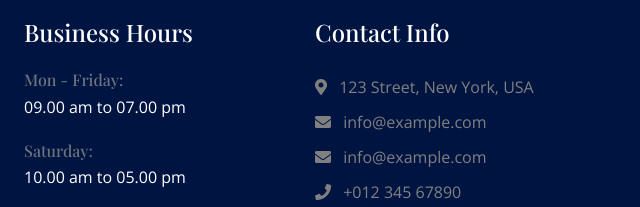
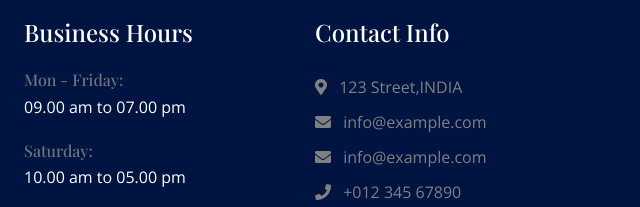
Before and after one commit to sachinsain07/water.github.com, a plain HTML site: page contact.html in a window 1280 px wide. Shown: the part 1515-1722 px from the top of the page, 640-1280 px from the left. Drawn offline with nearby package versions, Linux system fonts and the light colour scheme; a web font is replaced by a local one.

Commit message:
contact.html

```diff
--- a/contact.html
+++ b/contact.html
@@ -287,7 +287,7 @@
                 <div class="col-md-6 col-lg-6 col-xl-3">
                     <div class="footer-item d-flex flex-column">
                         <h4 class="text-white mb-4">Contact Info</h4>
-                        <a href="#"><i class="fa fa-map-marker-alt me-2"></i> 123 Street, New York, USA</a>
+                        <a href="#"><i class="fa fa-map-marker-alt me-2"></i> 123 Street,INDIA</a>
                         <a href="mailto:info@example.com"><i class="fas fa-envelope me-2"></i> info@example.com</a>
                         <a href="mailto:info@example.com"><i class="fas fa-envelope me-2"></i> info@example.com</a>
                         <a href="tel:+012 345 67890"><i class="fas fa-phone me-2"></i> +012 345 67890</a>
```
